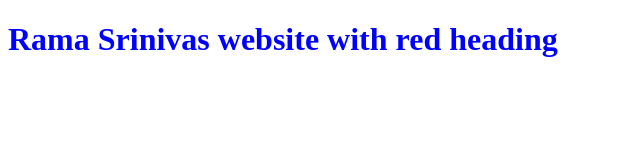
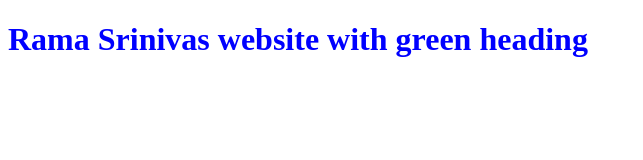
Before and after one commit to Ram495-ctrl/CICD_HV, a plain HTML site: page index.html in a window 1280 px wide. Shown: the whole page, without its empty margins (0-643 px from the left). Drawn offline with Linux system fonts and the light colour scheme.

```diff
--- a/index.html
+++ b/index.html
@@ -11,6 +11,6 @@
     </style>
 </head>
 <body>
-    <h1>Rama Srinivas website with red heading</h1>
+    <h1>Rama Srinivas website with green heading</h1>
 </body>
 </html>
```
